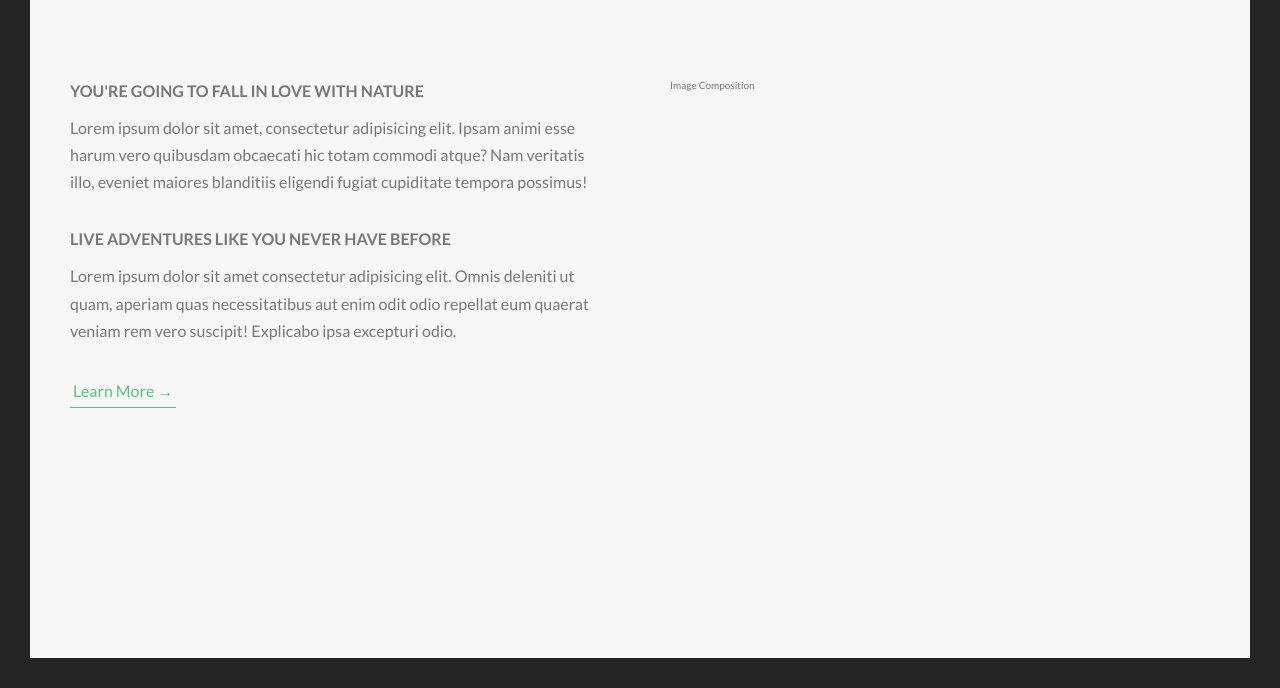
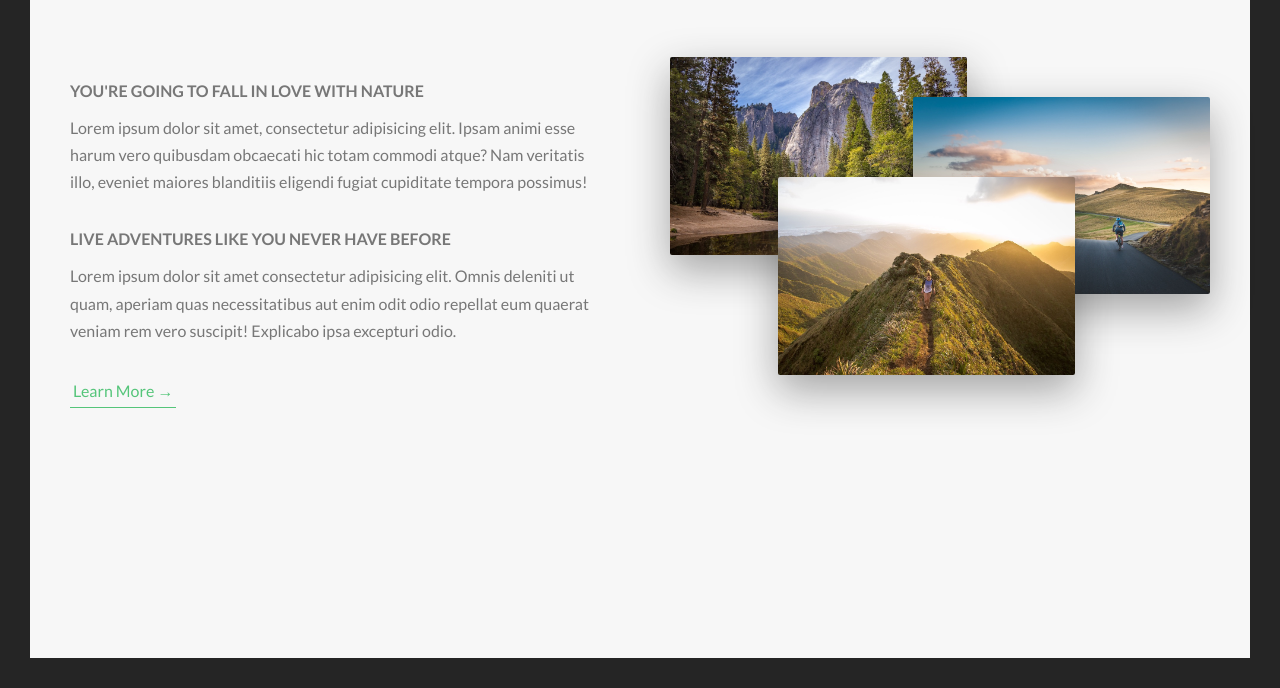
Before and after one commit to dembreus/Natours, a website: page index.html in a window 1280 px wide. Shown: the part 943-1631 px from the top of the page. Drawn offline with Linux system fonts and the light colour scheme.

Commit message:
Added hover effects to the about section. Needed for learning about the absolute & relative positioning of elements.

```diff
--- a/index.html
+++ b/index.html
@@ -57,7 +57,23 @@
             </p>
             <a href="#" class="btn-text">Learn More &rarr;</a>
           </div>
-          <div class="col-1-of-2">Image Composition</div>
+          <div class="col-1-of-2">
+            <div class="composition">
+              <img
+                src="img/nat-1-large.jpg"
+                alt="photo 1"
+                class="composition__photo composition__photo--p1"
+              /><img
+                src="img/nat-2-large.jpg"
+                alt="photo 2"
+                class="composition__photo composition__photo--p2"
+              /><img
+                src="img/nat-3-large.jpg"
+                alt="photo 3"
+                class="composition__photo composition__photo--p3"
+              />
+            </div>
+          </div>
         </div>
       </section>
     </main>
--- /dev/null
+++ b/scss/components/_composition.scss
@@ -0,0 +1,40 @@
+.composition {
+  position: relative;
+
+  &__photo {
+    width: 55%;
+    box-shadow: 0 1.5rem 4rem rgba($color-black, 0.4);
+    border-radius: 2px;
+    position: absolute;
+    z-index: 10;
+    transition: all 0.2s;
+    outline-offset: 2rem;
+
+    &--p1 {
+      left: 0;
+      top: -2rem;
+    }
+
+    &--p2 {
+      right: 0;
+      top: 2rem;
+    }
+
+    &--p3 {
+      left: 20%;
+      top: 10rem;
+    }
+
+    &:hover {
+      outline: 1.5rem solid rgba($color-primary, 0.8);
+      transform: scale(1.05) translateY(-0.5rem);
+      box-shadow: 0 2.5rem 4rem rgba($color-black, 0.5);
+      z-index: 20;
+    }
+  }
+
+  &:hover &__photo:not(:hover) {
+    transform: scale(0.95);
+    box-shadow: 0 0.5rem 2rem rgba($color-black, 0.5);
+  }
+}
--- a/scss/main.scss
+++ b/scss/main.scss
@@ -8,6 +8,7 @@
 @import "base/utilities";
 
 @import "components/button";
+@import "components/composition";
 
 @import "layout/grid";
 @import "layout/header";
```
Also changed, not shown: css/style.css, 1 other file.
